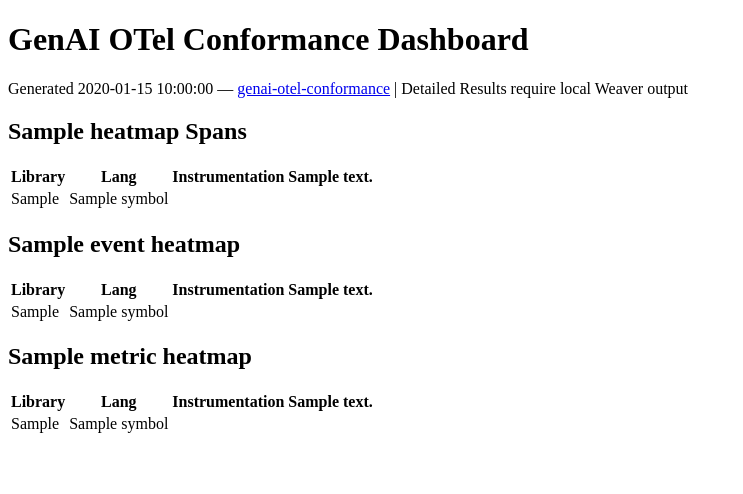
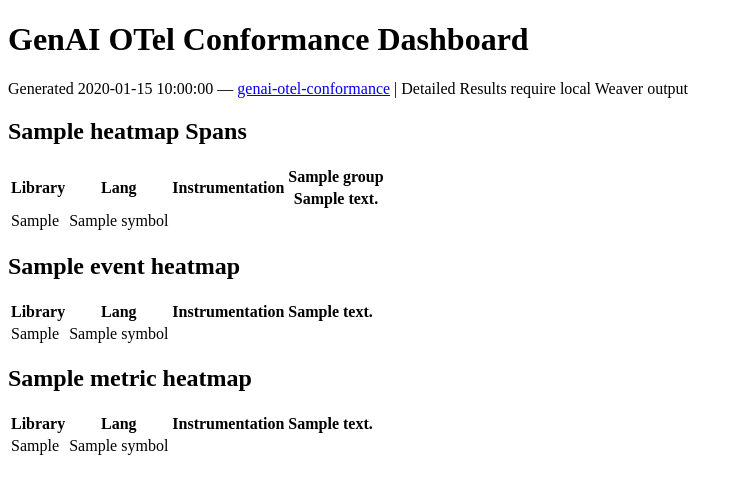
Before and after one commit to trask/genai-otel-conformance, a Python web app: template templates/dashboard.html in a window 1280 px wide. Shown: the top 494 px of the page, without its empty margins (0-743 px from the left). Run offline with Jinja, Linux system fonts and the light colour scheme; the template is opened without the code that fills it: most values are stand-ins (such as "Sample title", 1, 10 or a date in 2020).

Commit message:
Attribute grouping label (#23)

```diff
--- a/templates/dashboard.html
+++ b/templates/dashboard.html
@@ -17,24 +17,31 @@
 {% for heatmap in heatmaps %}
 <div class="matrix-wrap">
 <h2>{{ heatmap.label }} Spans</h2>
-<table class="matrix heatmap"><thead><tr>
-<th class="lib-header">Library</th>
-<th class="lib-header">Lang</th>
-<th class="lib-header">Instrumentation</th>
+<table class="matrix heatmap"><thead>
+<tr class="group-row">
+<th class="lib-header library-header" rowspan="2">Library</th>
+<th class="lib-header lang-header" rowspan="2">Lang</th>
+<th class="lib-header instrumentation-header" rowspan="2">Instrumentation</th>
+{% for group in heatmap.column_groups -%}
+<th class="group-header group-{{ group.key }}" colspan="{{ group.colspan }}">{{ group.label }}</th>
+{% endfor -%}
+</tr>
+<tr>
 {% for col in heatmap.columns -%}
-<th class="attr-header{{ ' group-start' if col.is_group_start else '' }}"><span>{{ col.header_text }}</span></th>
+<th class="attr-header group-{{ col.group_key }}{{ ' group-start' if col.is_group_start else '' }}"><span>{{ col.header_text }}</span></th>
 {% endfor -%}
-</tr></thead>
+</tr>
+</thead>
 <tbody>
 {% for row in heatmap.rows -%}
 <tr{% if row.lib_rowspan > 0 %} class="lang-group-start"{% endif %}>
 {% if row.lib_rowspan > 0 -%}
-<td class="lib lib-cell" rowspan="{{ row.lib_rowspan }}">{{ row.lib_display }}</td>
+<td class="lib lib-cell library-cell" rowspan="{{ row.lib_rowspan }}">{{ row.lib_display }}</td>
 {% endif -%}
 {% if row.lang_rowspan > 0 -%}
 <td class="lib lang-cell" rowspan="{{ row.lang_rowspan }}">{{ row.language }}</td>
 {% endif -%}
-<td class="lib">
+<td class="lib instrumentation-cell">
   {% if row.has_details %}<a class="instrumentation-link" href="details.html#{{ row.test_name }}">{% endif %}
   {{ row.eco_display }}
   {% if row.has_details %}</a>{% endif %}
@@ -52,9 +59,9 @@
 <div class="matrix-wrap">
 <h2>{{ event_heatmap.label }}</h2>
 <table class="matrix heatmap"><thead><tr>
-<th class="lib-header">Library</th>
-<th class="lib-header">Lang</th>
-<th class="lib-header">Instrumentation</th>
+<th class="lib-header library-header">Library</th>
+<th class="lib-header lang-header">Lang</th>
+<th class="lib-header instrumentation-header">Instrumentation</th>
 {% for col in event_heatmap.columns -%}
 <th class="attr-header{{ ' group-start' if col.is_group_start else '' }}"><span>{{ col.header_text }}</span></th>
 {% endfor -%}
@@ -63,12 +70,12 @@
 {% for row in event_heatmap.rows -%}
 <tr{% if row.lib_rowspan > 0 %} class="lang-group-start"{% endif %}>
 {% if row.lib_rowspan > 0 -%}
-<td class="lib lib-cell" rowspan="{{ row.lib_rowspan }}">{{ row.lib_display }}</td>
+<td class="lib lib-cell library-cell" rowspan="{{ row.lib_rowspan }}">{{ row.lib_display }}</td>
 {% endif -%}
 {% if row.lang_rowspan > 0 -%}
 <td class="lib lang-cell" rowspan="{{ row.lang_rowspan }}">{{ row.language }}</td>
 {% endif -%}
-<td class="lib">
+<td class="lib instrumentation-cell">
   {% if row.has_details %}<a class="instrumentation-link" href="details.html#{{ row.test_name }}">{% endif %}
   {{ row.eco_display }}
   {% if row.has_details %}</a>{% endif %}
@@ -86,9 +93,9 @@
 <div class="matrix-wrap">
 <h2>{{ metric_heatmap.label }}</h2>
 <table class="matrix heatmap"><thead><tr>
-<th class="lib-header">Library</th>
-<th class="lib-header">Lang</th>
-<th class="lib-header">Instrumentation</th>
+<th class="lib-header library-header">Library</th>
+<th class="lib-header lang-header">Lang</th>
+<th class="lib-header instrumentation-header">Instrumentation</th>
 {% for col in metric_heatmap.columns -%}
 <th class="attr-header{{ ' group-start' if col.is_group_start else '' }}"><span>{{ col.header_text }}</span></th>
 {% endfor -%}
@@ -97,12 +104,12 @@
 {% for row in metric_heatmap.rows -%}
 <tr{% if row.lib_rowspan > 0 %} class="lang-group-start"{% endif %}>
 {% if row.lib_rowspan > 0 -%}
-<td class="lib lib-cell" rowspan="{{ row.lib_rowspan }}">{{ row.lib_display }}</td>
+<td class="lib lib-cell library-cell" rowspan="{{ row.lib_rowspan }}">{{ row.lib_display }}</td>
 {% endif -%}
 {% if row.lang_rowspan > 0 -%}
 <td class="lib lang-cell" rowspan="{{ row.lang_rowspan }}">{{ row.language }}</td>
 {% endif -%}
-<td class="lib">
+<td class="lib instrumentation-cell">
   {% if row.has_details %}<a class="instrumentation-link" href="details.html#{{ row.test_name }}">{% endif %}
   {{ row.eco_display }}
   {% if row.has_details %}</a>{% endif %}
```
Also changed, not shown: genai_otel_conformance/statuses.py (+33 -6 lines), generate_dashboard.py (+17 -2 lines), templates/style.css (+39 -7 lines).
